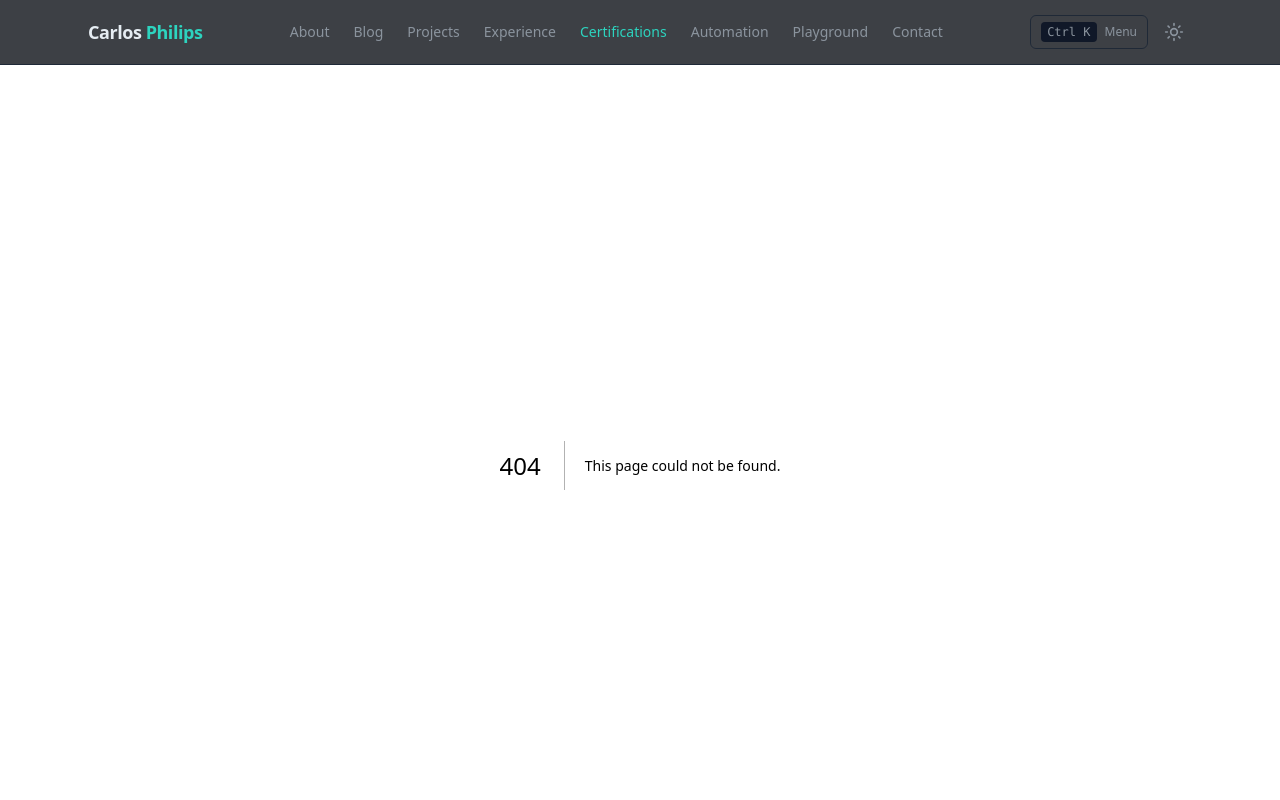
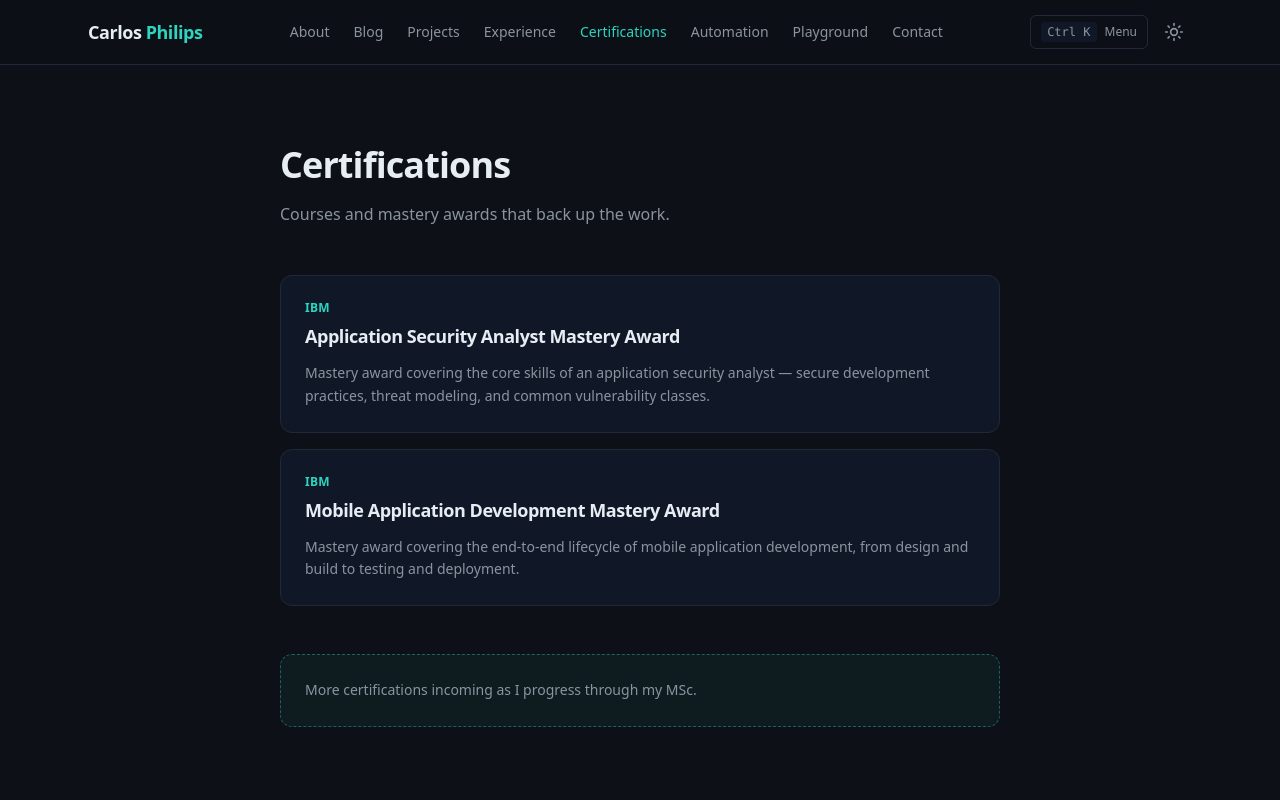
Before and after one commit to Khallitos/cphilcomputers_blogpost, a Next.js app: page /certifications in a window 1280 px wide. Before the commit this address had no page. Shown: the top 800 px of the page. Built offline with nearby package versions, Linux system fonts and the light colour scheme.

Commit message:
feat: certifications page

```diff
--- /dev/null
+++ b/content/certifications.json
@@ -0,0 +1,12 @@
+[
+  {
+    "name": "Application Security Analyst Mastery Award",
+    "issuer": "IBM",
+    "description": "Mastery award covering the core skills of an application security analyst — secure development practices, threat modeling, and common vulnerability classes."
+  },
+  {
+    "name": "Mobile Application Development Mastery Award",
+    "issuer": "IBM",
+    "description": "Mastery award covering the end-to-end lifecycle of mobile application development, from design and build to testing and deployment."
+  }
+]
--- /dev/null
+++ b/src/app/certifications/page.tsx
@@ -0,0 +1,86 @@
+import { promises as fs } from "fs";
+import path from "path";
+import type { Metadata } from "next";
+
+export const metadata: Metadata = {
+  title: "Certifications",
+};
+
+export type Certification = {
+  name: string;
+  issuer: string;
+  date?: string;
+  description?: string;
+  credentialUrl?: string;
+  badgeImage?: string;
+};
+
+const CONTENT_FILE = path.join(process.cwd(), "content", "certifications.json");
+
+async function getCertifications(): Promise<Certification[]> {
+  const raw = await fs.readFile(CONTENT_FILE, "utf-8");
+  return JSON.parse(raw) as Certification[];
+}
+
+export default async function CertificationsPage() {
+  const certifications = await getCertifications();
+
+  return (
+    <div className="mx-auto w-full max-w-3xl px-6 py-20">
+      <h1 className="text-4xl font-bold tracking-tight">Certifications</h1>
+      <p className="mt-4 max-w-2xl text-base leading-relaxed text-muted">
+        Courses and mastery awards that back up the work.
+      </p>
+
+      <ul className="mt-12 space-y-4">
+        {certifications.map((cert) => (
+          <li
+            key={`${cert.issuer}-${cert.name}`}
+            className="rounded-xl border border-border bg-surface p-6"
+          >
+            <div className="flex flex-wrap items-start justify-between gap-4">
+              <div>
+                <p className="text-xs font-semibold uppercase tracking-wide text-accent">
+                  {cert.issuer}
+                </p>
+                <h2 className="mt-1.5 text-lg font-semibold tracking-tight text-foreground">
+                  {cert.name}
+                </h2>
+              </div>
+              {cert.badgeImage && (
+                // eslint-disable-next-line @next/next/no-img-element
+                <img
+                  src={cert.badgeImage}
+                  alt={`${cert.name} badge`}
+                  className="h-16 w-16 rounded-lg object-contain"
+                />
+              )}
+            </div>
+            {cert.date && (
+              <p className="mt-2 font-mono text-xs text-muted">{cert.date}</p>
+            )}
+            {cert.description && (
+              <p className="mt-3 text-sm leading-relaxed text-muted">
+                {cert.description}
+              </p>
+            )}
+            {cert.credentialUrl && (
+              <a
+                href={cert.credentialUrl}
+                target="_blank"
+                rel="noopener noreferrer"
+                className="mt-4 inline-block text-sm font-medium text-accent transition-colors hover:text-secondary"
+              >
+                View credential ↗
+              </a>
+            )}
+          </li>
+        ))}
+      </ul>
+
+      <p className="mt-12 rounded-xl border border-dashed border-accent/40 bg-accent/5 p-6 text-sm leading-relaxed text-muted">
+        More certifications incoming as I progress through my MSc.
+      </p>
+    </div>
+  );
+}
```
